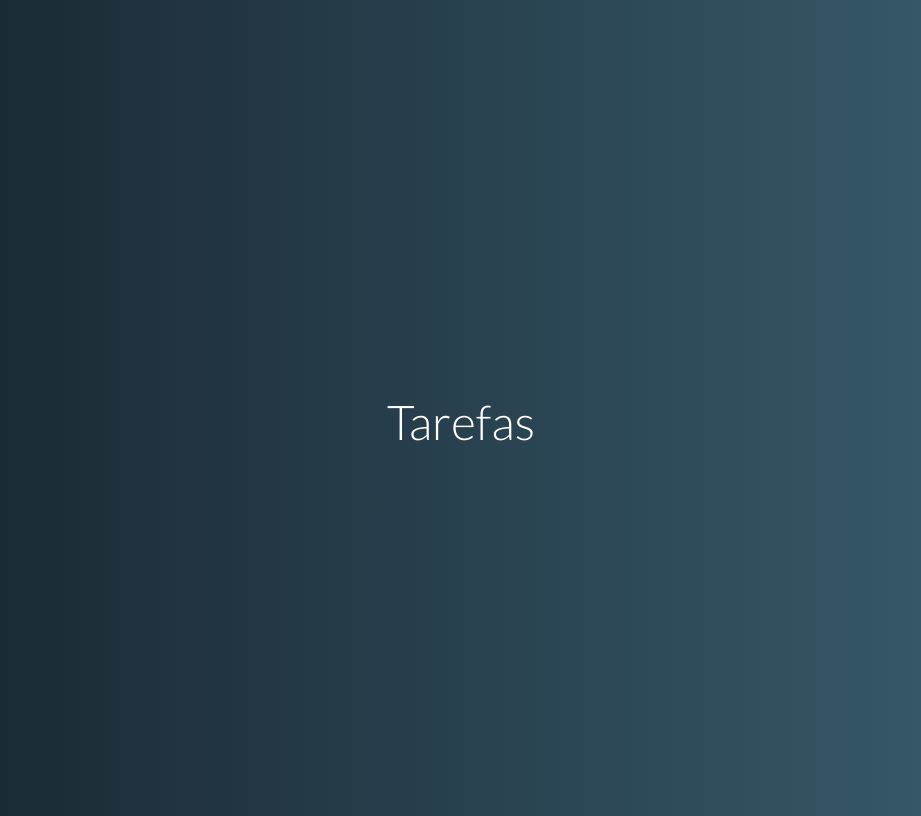
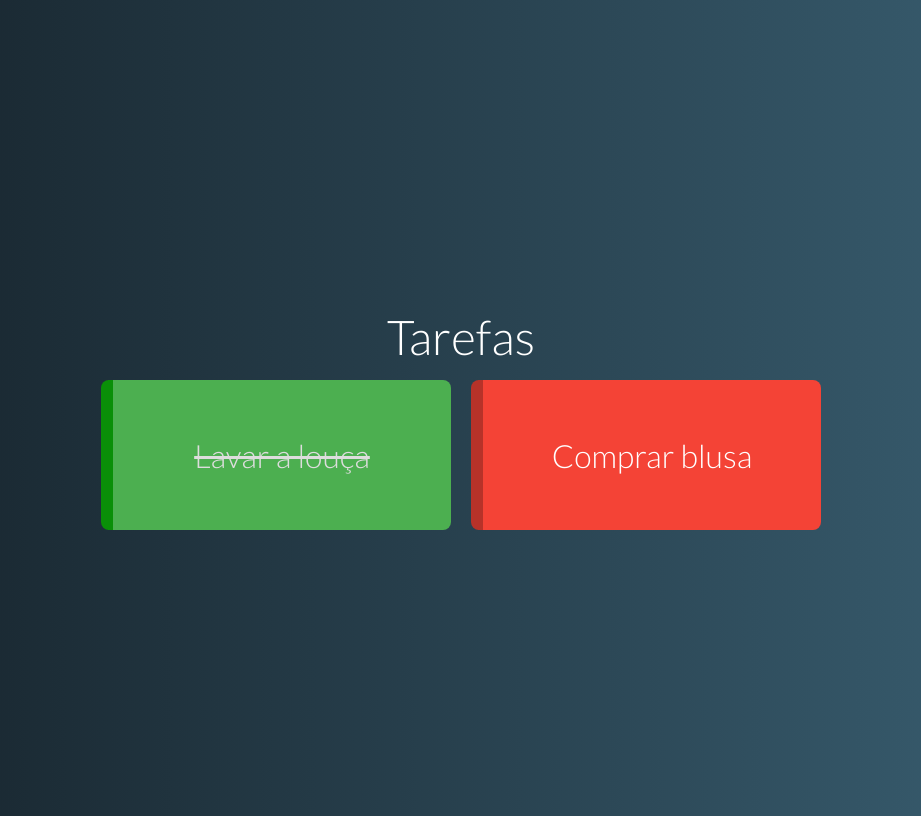
Before and after one commit to rodrigocabral/todovue, a Vue app: page / in a window 1280 px wide. Shown: the whole page, without its empty margins (179-1100 px from the left). Built offline with nearby package versions, Linux system fonts and the light colour scheme.

Commit message:
Criado componentes de lista de tarefas e tarefas

```diff
--- a/src/App.vue
+++ b/src/App.vue
@@ -1,20 +1,32 @@
 <template>
   <div id="app">
     <h1>Tarefas</h1>
+    <TaskGrid :tasks="tasks" />
   </div>
 </template>
 
 <script>
+import TaskGrid from "@/components/TaskGrid.vue";
 export default {
-
+  components: {
+    TaskGrid
+  },
+  data() {
+    return {
+      tasks: [
+        { name: "Lavar a louça", pending: false },
+        { name: "Comprar blusa", pending: true }
+      ]
+    };
   }
+};
 </script>
 
 <style>
 body {
-		font-family: 'Lato', sans-serif;
+  font-family: "Lato", sans-serif;
   background: linear-gradient(to right, rgb(22, 34, 42), rgb(58, 96, 115));
-		color: #FFF;
+  color: #fff;
 }
 
 #app {
--- /dev/null
+++ b/src/components/Task.vue
@@ -0,0 +1,50 @@
+<template>
+  <div class="task" :class="stateClass">
+    <p>{{ task.name }}</p>
+  </div>
+</template>
+
+<script>
+export default {
+  props: {
+    task: { type: Object, required: true }
+  },
+  computed: {
+    stateClass() {
+      return {
+        pending: this.task.pending,
+        done: !this.task.pending
+      };
+    }
+  }
+};
+</script>
+
+<style>
+.task {
+  box-sizing: border-box;
+  width: 350px;
+  height: 150px;
+  padding: 10px;
+  border-radius: 8px;
+  font-size: 2rem;
+  font-weight: 300;
+  cursor: pointer;
+  user-select: none;
+  display: flex;
+  justify-content: center;
+  align-items: center;
+}
+
+.pending {
+  border-left: 12px solid #b73229;
+  background-color: #f44336;
+}
+
+.done {
+  color: #ddd;
+  border-left: 12px solid #0a8f08;
+  background-color: #4caf50;
+  text-decoration: line-through;
+}
+</style>
--- /dev/null
+++ b/src/components/TaskGrid.vue
@@ -0,0 +1,37 @@
+<template>
+  <div class="task-grid">
+    <template v-if="tasks.length">
+      <Task v-for="task in tasks" :key="task.name" :task="task" />
+    </template>
+    <p v-else class="no-task">Sua vida está em dia !</p>
+  </div>
+</template>
+
+<script>
+import Task from "@/components/Task.vue";
+export default {
+  components: {
+    Task
+  },
+  props: {
+    tasks: { type: Array, required: true }
+  }
+};
+</script>
+
+<style>
+.task-grid {
+  display: flex;
+  justify-content: center;
+  flex-wrap: wrap;
+}
+
+.task-grid .task {
+  margin: 10px;
+}
+
+.no-task {
+  color: #aaa;
+  font-size: 1.7rem;
+}
+</style>
```
Also changed, not shown: 1 other file (tests, documents, lock files or other folders). Lines whose indentation alone changed are shown as unchanged.
